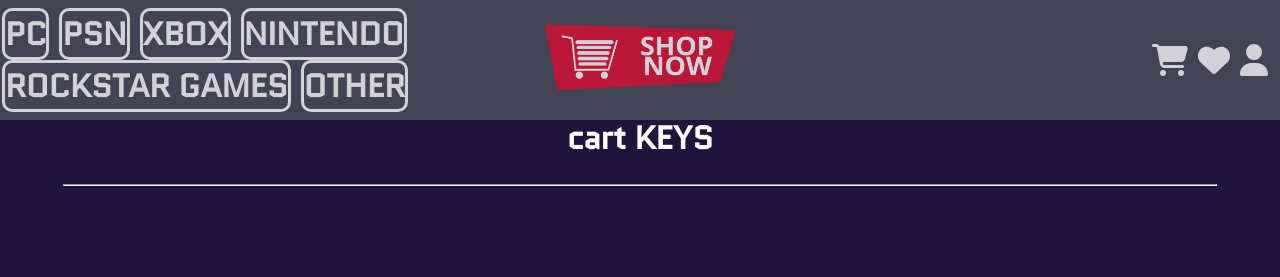
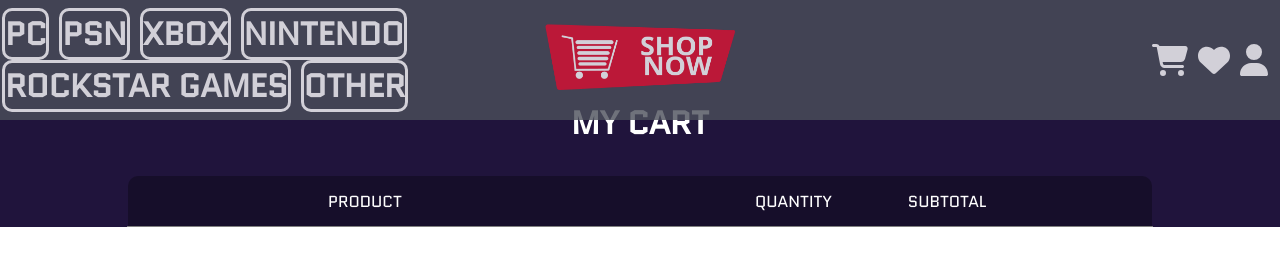
Before and after one commit to mariuszo52/Shop-Online-Front, a React (Create React App) app: page /cart in a window 1280 px wide. Shown: the top 277 px of the page. Built offline with nearby package versions, Linux system fonts and the light colour scheme; no server answers.

Commit message:
add full cart page

```diff
--- a/src/App.js
+++ b/src/App.js
@@ -8,6 +8,7 @@ import {CartProvider} from "./context/CartContext";
 import CartPreview from "./components/CartPreview";
 import {NotificationProvider} from "./context/NotificationContext";
 import NotificationBar from "./components/NotificationBar";
+import CartPage from "./pages/CartPage";
 
 function App() {
     return (
@@ -20,6 +21,7 @@ function App() {
           <Route path={"/"} element={<Home/>}></Route>
             <Route path={"/:deviceName"} element={<PlatformPage />}></Route>
             <Route path={"/product/:id"} element={<ProductPage/>}></Route>
+            <Route path={"/cart"} element={<CartPage/>}></Route>
         </Routes>
             </CartProvider>
       </BrowserRouter>
--- a/src/components/CartPreview.js
+++ b/src/components/CartPreview.js
@@ -44,6 +44,11 @@ function CartPreview() {
     }
 
 
+    function onViewCartClick() {
+        setIsCartVisible(false)
+        navigate("/cart")
+    }
+
     return (
         isCartVisible && (
             <div className="cart-preview-container">
@@ -70,7 +75,7 @@ function CartPreview() {
                                     <span>QTY:  </span>
                                     <input type={"number"}
                                            min={1}
-                                           max={99}
+                                           max={5}
                                            onChange={event => onQuantityChange(event, item)}
                                            defaultValue={item?.cartQuantity}
                                            className={"cart-input"}/>
@@ -92,7 +97,7 @@ function CartPreview() {
                 <div className={"summary-container"}>
                     <p onClick={refreshCart}>REFRESH CART</p>
                     <p onClick={clearCart}>CLEAR CART</p>
-                    <p>VIEW CART</p>
+                    <p onClick={onViewCartClick}>VIEW CART</p>
                     <p>CHECKOUT</p>
                 </div>
             </div>
--- a/src/index.css
+++ b/src/index.css
@@ -580,6 +580,7 @@
 }
 .trash-image{
     width: 50%;
+    background-color: #160e2a;
 }
 .trash-image:hover{
     cursor: pointer;
@@ -667,3 +668,85 @@
 #notification-close-button:hover{
     cursor: pointer;
 }
+.my-cart-h1{
+    margin-top: 100px;
+    margin-bottom: 30px;
+}
+.full-cart-header{
+    align-items: center;
+    display: flex;
+    flex-direction: row;
+    width: 80%;
+    background-color: #160e2a;
+    height: 50px;
+    border-radius: 10px 10px 0 0;
+}
+.product-column{
+    display: flex;
+    width: 60%;
+}
+.product-column > #product{
+    padding-left: 200px;
+}
+.quantity-column{
+    display: flex;
+    width: 10%;
+    align-items: center;
+    justify-content: center;
+}
+.subtotal-column{
+    justify-content: center;
+    display: flex;
+    width: 20%;
+    align-items: center;
+}
+.remove-column{
+    justify-content: center;
+    display: flex;
+    align-items: center;
+    width: 10%;
+}
+.cart-products-container{
+    display: flex;
+    flex-direction: column;
+    width: 80%;
+    border-radius: 5px;
+    border: solid 1px grey;
+    border-bottom: none;
+}
+.cart-product{
+    display: flex;
+    flex-direction: row;
+    width: 100%;
+    height: 200px;
+    border-bottom: solid 1px grey;
+    border-radius: 5px;
+}
+.product-cover{
+    width: 20%;
+    margin: 10px
+}
+.product-info{
+    justify-content: center;
+    align-items: start;
+    display: flex;
+    flex-direction: column;
+    width: 100%;
+    margin-left: 20px;
+}
+.title{
+    margin: 5px;
+}
+.product-more-details{
+    margin: 5px;
+    color: grey;
+    font-size: small;
+}
+#full-cart-quantity-input{
+    background-color: #160e2a;
+    color: white;
+    width: 70%;
+    height: 20%;
+    text-align: center;
+    font-size: 20px;
+}
--- /dev/null
+++ b/src/pages/CartPage.js
@@ -0,0 +1,69 @@
+import Menu from "../components/Menu";
+import React, {useEffect, useState} from "react";
+import trash from "../images/trash.jpg"
+import {useCart} from "../context/CartContext";
+
+function CartPage() {
+    const {index, onQuantityChange, removeProductFromCart} = useCart();
+    const [cartItems, setCartItems] = useState()
+    const [cartTotalElements, setCartTotalElements] = useState()
+
+    useEffect(() => {
+        setCartItems(JSON.parse(sessionStorage.getItem("cart")) || [])
+        setCartTotalElements(JSON.parse(sessionStorage.getItem("cartTotalElements")) || 0)
+    }, [index]);
+
+    return (
+        <div className={"main-div"}>
+            <Menu/>
+            <h1 className={"my-cart-h1"}>MY CART</h1>
+            <div className={"full-cart-header"}>
+
+                <div className={"product-column"}>
+                    <p id={"product"}>PRODUCT</p>
+
+                </div>
+                <div className={"quantity-column"}>
+                    <p>QUANTITY</p>
+                </div>
+                <div className={"subtotal-column"}>
+                    <p>SUBTOTAL</p>
+                </div>
+                <div className={"remove-column"}>
+                </div>
+            </div>
+            <div className={"cart-products-container"}>
+                {cartItems?.map((item, index) => (
+                    <div key={index} className={"cart-product"}>
+            <div className={"product-column"}>
+                <img className={"product-cover"} alt={"product"} src={item?.coverImage}/>
+                <div className={"product-info"}>
+                    <p className={"title"}>{item?.name}</p>
+                    <p className={"product-more-details"}>{item?.platformDto.name}</p>
+                    <p className={"product-more-details"}>{item?.platformDto.device}</p>
+                </div>
+
+            </div>
+                    <div className={"quantity-column"}>
+                        <input id={"full-cart-quantity-input"} type={"number"}
+                               min={1}
+                               max={5}
+                               onChange={event => onQuantityChange(event, item)}
+                               defaultValue={item?.cartQuantity}
+                               className={"cart-input"}/>
+                    </div>
+                    <div className={"subtotal-column"}>
+                    <p>{((item?.price) * (item?.cartQuantity))?.toFixed(2)} PLN</p>
+                    </div>
+                    <div className={"remove-column"}>
+                        <img onClick={() => removeProductFromCart(item)} className={"trash-image"} alt={"trash"} src={trash}/>
+                    </div>
+                </div>
+                    ))}
+            </div>
+
+        </div>
+    );
+}
+
+export default CartPage;
```
